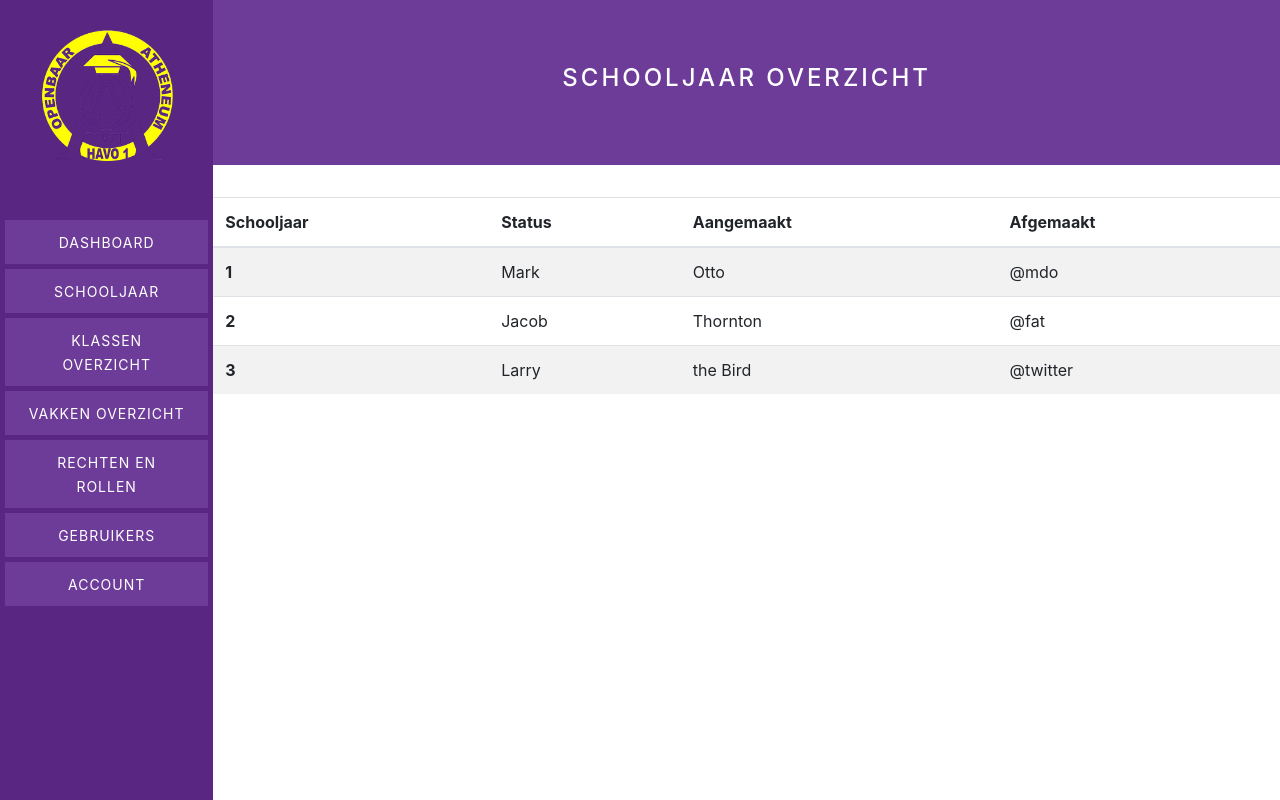
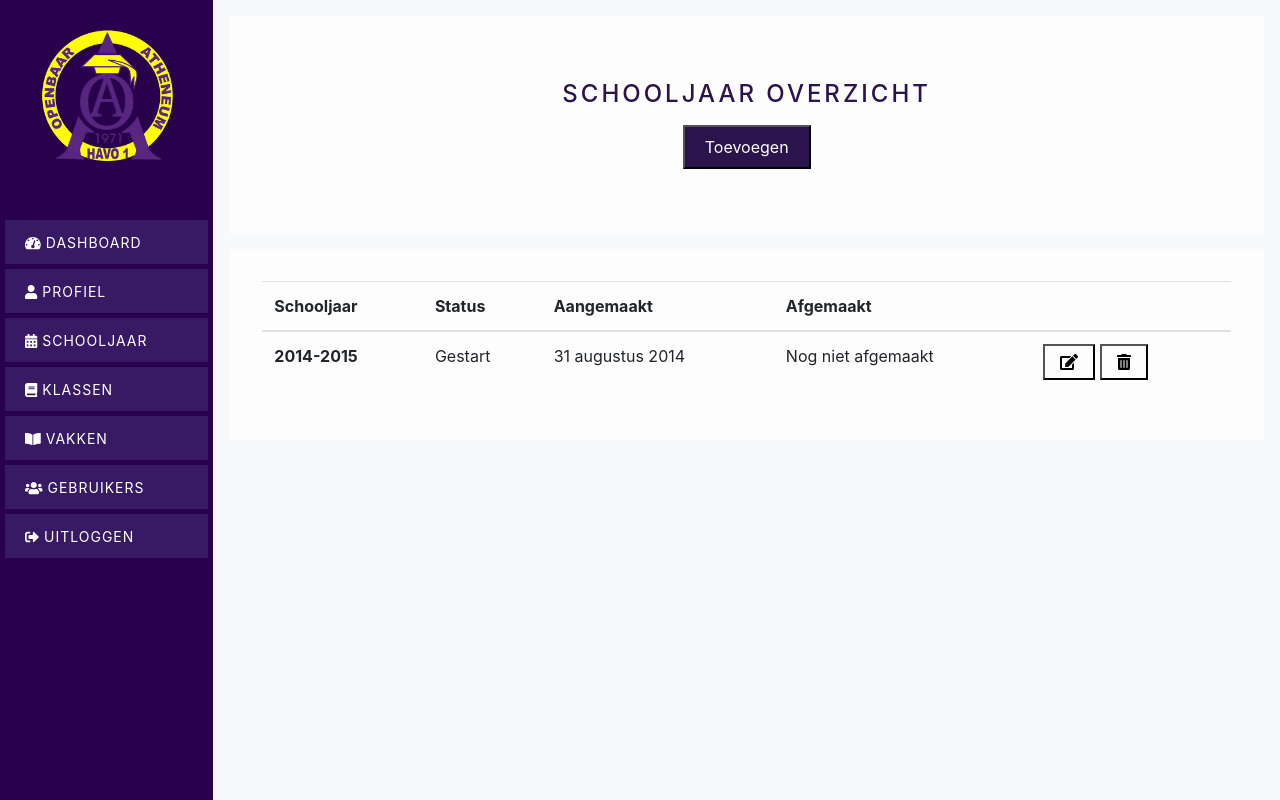
Before and after one commit to djubithana/studentenSysteem, a PHP site: page /schooljaar.php in a window 1280 px wide. Run offline with PHP 8.4, Linux system fonts and the light colour scheme; some web fonts are replaced.

Commit message:
User Interface en extra paginas

```diff
--- a/src/main/webapp/css/style.css
+++ b/src/main/webapp/css/style.css
@@ -23,25 +23,47 @@ margin-bottom:20px;}
     border: none!important;
     padding: 6px 20px!important;}
 	.sidebar{
-	background:#592681;
+	background:#29004c;
 	height:100vh;
 	padding:20px 0px;
 	padding-left:0px!important;
 	padding-right:0px!important;
 	   min-height:100%;}
 	.sidebar ul li{list-style: none;
-	padding:10px 20px;text-align:center;background: #6d3c98;
+	padding:10px 20px;background: #381963;
     margin: 5px;color:#fff;text-transform:uppercase;}
 		.sidebar ul li a{color:#fff;text-transform:uppercase; font-size: 14px;
     letter-spacing: 1px;}
+    .menu-icon{margin-right:5px;}
 		.sidebar ul li a:hover{text-decoration:none;}
 		.sidebar ul li:hover{background: #613788;text-decoration:none;}
 	.sidebar ul{padding-left:0px;margin-top:50px;}
 	.main{
-	background:#fff;
+	background:#f8f9fa;
 	padding-left:0px!important;
 	padding-right:0px!important;
 	}
-	.header-jumbo{background-color: #6c3c98!important;border-radius:0px!important;}
-	.jumbotron-heading{color:#fff;text-transform: uppercase;
+	.header-jumbo{background-color: #fdfdfd!important;
+    border-radius: 0px!important;
+    margin: 1rem!important;}
+	.jumbotron-heading{color:#2b134c;text-transform: uppercase;
     letter-spacing: 3px;}
+    button.btn_dark_bg{
+        background: #2b134c;
+        padding: 8px 20px;
+        color: #fff;
+        margin-top: 8px;
+    }
+    button.btn_dark_bg:focus{border-color:#fff;}
+    .btn_tabel{display: inline-block;
+    background: none;
+    margin-right: 5px;
+    padding: 4px 15px;}
+    .content{margin: 1rem!important;
+    padding: 2rem 3rem;
+    background: #fdfdfd;}
+    .left_box{float:left;}
+    .dashoard_box{    padding: 20px 30px;;
+    background: #e1e4e6;
+    color: #fdfdfd;
+    border-radius: 40px;}
--- a/src/main/webapp/inc/sidebar.php
+++ b/src/main/webapp/inc/sidebar.php
@@ -1,12 +1,12 @@
 <div class="sidebar col-md-2">
 		<img class="logo_login" src="img/havo.png" alt="havo logo" width="150px"/>
 		<ul>
-			<li><a href="dashboard.php">Dashboard</a></li>
-			<li><a href="schooljaar.php">Schooljaar</a></li>
-			<li><a href="">Klassen Overzicht</a></li>
-			<li><a href="">Vakken Overzicht</a></li>
-			<li><a href="">Rechten en Rollen</a></li>
-			<li><a href="">Gebruikers</a></li>
-			<li><a href="">Account</a></li>
+			<li><a href="dashboard.php"><i class="fas fa-tachometer-alt fa-1x menu-icon"></i>Dashboard</a></li>
+			<li><a href=""><i class="fas fa-user fa-1x menu-icon"></i>Profiel</a></li>
+			<li><a href="schooljaar.php"><i class="fas fa-calendar-alt fa-1x menu-icon"></i>Schooljaar</a></li>
+			<li><a href=""><i class="fas fa-book fa-1x menu-icon"></i>Klassen</a></li>
+			<li ><a href=""><i class="fas fa-book-open fa-1x menu-icon" ></i>Vakken</a><span class="caret"></span></li>
+			<li><a href="gebruikers.php"><i class="fas fa-users fa-1x menu-icon"></i>Gebruikers</a></li>
+			<li><a href=""><i class="fas fa-sign-out-alt fa-1x menu-icon"></i>Uitloggen</a></li>
 		</ul>
 </div>
--- a/src/main/webapp/schooljaar.php
+++ b/src/main/webapp/schooljaar.php
@@ -6,37 +6,28 @@
 		<section class="jumbotron text-center header-jumbo">
 			<div class="container">
 				<h4 class="jumbotron-heading">Schooljaar Overzicht</h4>
+				<button class="btn_dark_bg">Toevoegen</button>
 			</div>
 		</section>
-		<div class="container">
+		<div class="content">
 			<div class="row">
-		<table class="table table-striped">
+		<table class="table table-condensed">
 		  <thead>
 			<tr>
 			  <th scope="col">Schooljaar</th>
 			  <th scope="col">Status</th>
 			  <th scope="col">Aangemaakt</th>
 			  <th scope="col">Afgemaakt</th>
+			  <th scope="col"></th>
 			</tr>
 		  </thead>
 		  <tbody>
 			<tr>
-			  <th scope="row">1</th>
-			  <td>Mark</td>
-			  <td>Otto</td>
-			  <td>@mdo</td>
-			</tr>
-			<tr>
-			  <th scope="row">2</th>
-			  <td>Jacob</td>
-			  <td>Thornton</td>
-			  <td>@fat</td>
-			</tr>
-			<tr>
-			  <th scope="row">3</th>
-			  <td>Larry</td>
-			  <td>the Bird</td>
-			  <td>@twitter</td>
+			  <th scope="row">2014-2015</th>
+			  <td>Gestart</td>
+			  <td>31 augustus 2014</td>
+			  <td>Nog niet afgemaakt</td>
+			  <td><button class="btn_tabel"><i class="fas fa-edit fa-1x"></i></button><button class="btn_tabel"><i class="fas fa-trash-alt fa-1x"></i></button></td>
 			</tr>
 		  </tbody>
 		</table>
```
Also changed, not shown: src/main/webapp/dashboard.php (+30 -6 lines).
